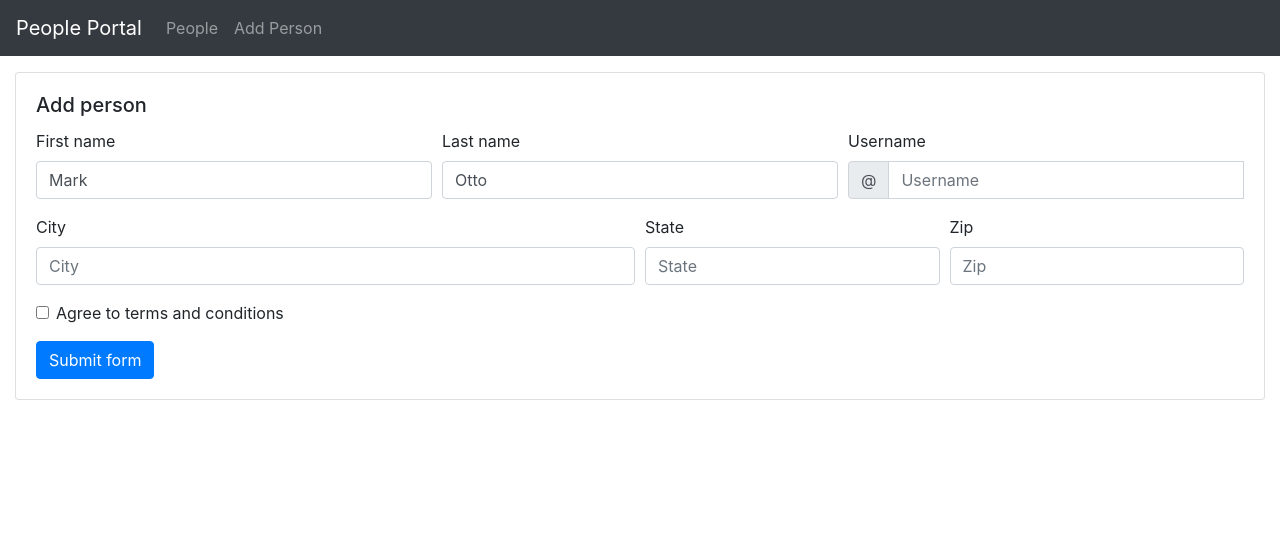
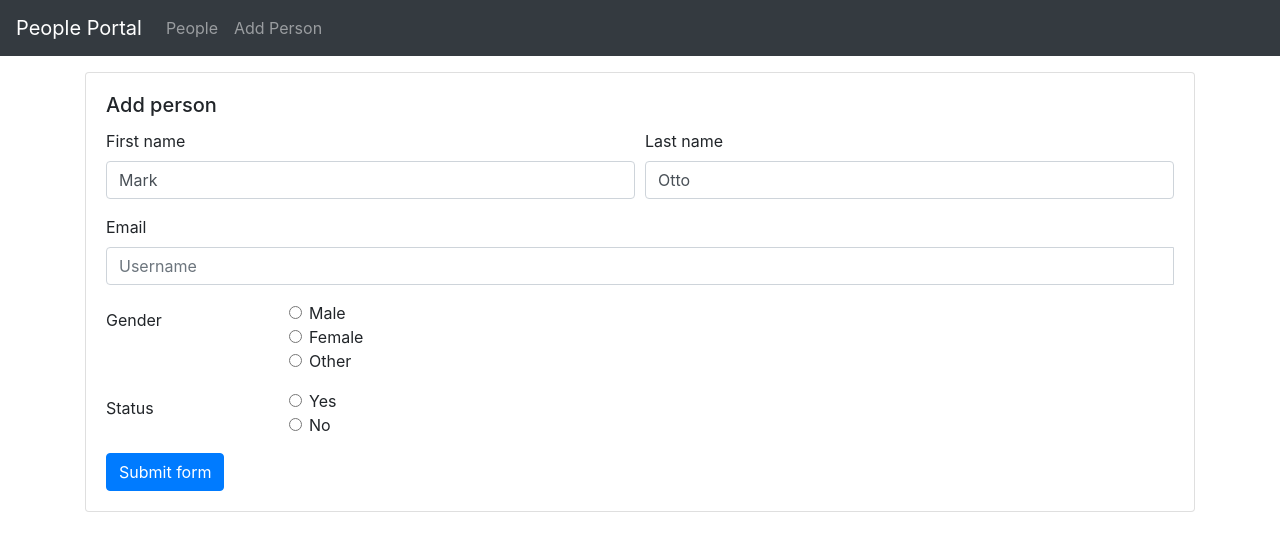
Before and after one commit to alex-auus/PersonPortal, a React (Create React App) app in the folder frontend/: page /add-person in a window 1280 px wide. Shown: the top 548 px of the page. Built offline with nearby package versions, Linux system fonts and the light colour scheme.

Commit message:
removed strict mode. fleshed out form

```diff
--- a/frontend/src/App.tsx
+++ b/frontend/src/App.tsx
@@ -17,7 +17,7 @@ const App: React.FC = () => {
   return (
     <>
       <Navigation />
-      <Container className="main-container" fluid>
+      <Container className="main-container">
         <Row>
           <Col>
             <Switch>
--- a/frontend/src/index.tsx
+++ b/frontend/src/index.tsx
@@ -6,11 +6,9 @@ import * as serviceWorker from "./serviceWorker";
 import { BrowserRouter } from "react-router-dom";
 
 ReactDOM.render(
-  <React.StrictMode>
-    <BrowserRouter>
-      <App />
-    </BrowserRouter>
-  </React.StrictMode>,
+  <BrowserRouter>
+    <App />
+  </BrowserRouter>,
   document.getElementById("root")
 );
 
--- a/frontend/src/pages/add-person/add-person.component.tsx
+++ b/frontend/src/pages/add-person/add-person.component.tsx
@@ -2,6 +2,7 @@ import React, { useState } from "react";
 
 import Form from "react-bootstrap/Form";
 import Col from "react-bootstrap/Col";
+import Row from "react-bootstrap/Row";
 import InputGroup from "react-bootstrap/InputGroup";
 import Button from "react-bootstrap/Button";
 import Card from "react-bootstrap/Card";
@@ -25,7 +26,7 @@ const AddPersonPage = () => {
         <Card.Title>Add person</Card.Title>
         <Form noValidate validated={validated} onSubmit={handleSubmit}>
           <Form.Row>
-            <Form.Group as={Col} md="4" controlId="validationCustom01">
+            <Form.Group as={Col} md="6" controlId="validationCustom01">
               <Form.Label>First name</Form.Label>
               <Form.Control
                 required
@@ -35,7 +36,7 @@ const AddPersonPage = () => {
               />
               <Form.Control.Feedback>Looks good!</Form.Control.Feedback>
             </Form.Group>
-            <Form.Group as={Col} md="4" controlId="validationCustom02">
+            <Form.Group as={Col} md="6" controlId="validationCustom02">
               <Form.Label>Last name</Form.Label>
               <Form.Control
                 required
@@ -45,14 +46,11 @@ const AddPersonPage = () => {
               />
               <Form.Control.Feedback>Looks good!</Form.Control.Feedback>
             </Form.Group>
-            <Form.Group as={Col} md="4" controlId="validationCustomUsername">
-              <Form.Label>Username</Form.Label>
+            <Form.Group as={Col} md="12" controlId="validationCustomUsername">
+              <Form.Label>Email</Form.Label>
               <InputGroup>
-                <InputGroup.Prepend>
-                  <InputGroup.Text id="inputGroupPrepend">@</InputGroup.Text>
-                </InputGroup.Prepend>
                 <Form.Control
-                  type="text"
+                  type="email"
                   placeholder="Username"
                   aria-describedby="inputGroupPrepend"
                   required
@@ -63,15 +61,63 @@ const AddPersonPage = () => {
               </InputGroup>
             </Form.Group>
           </Form.Row>
-          <Form.Row>
-            <Form.Group as={Col} md="6" controlId="validationCustom03">
-              <Form.Label>City</Form.Label>
-              <Form.Control type="text" placeholder="City" required />
-              <Form.Control.Feedback type="invalid">
-                Please provide a valid city.
-              </Form.Control.Feedback>
+          <fieldset>
+            <Form.Group as={Row}>
+              <Form.Label as="legend" column sm={2}>
+                Gender
+              </Form.Label>
+              <Col sm={10}>
+                <Form.Check
+                  type="radio"
+                  label="Male"
+                  name="genderRadios"
+                  id="formHorizontalRadios1"
+                />
+                <Form.Check
+                  type="radio"
+                  label="Female"
+                  name="genderRadios"
+                  id="formHorizontalRadios2"
+                />
+                <Form.Check
+                  type="radio"
+                  label="Other"
+                  name="genderRadios"
+                  id="formHorizontalRadios3"
+                />
+              </Col>
             </Form.Group>
-            <Form.Group as={Col} md="3" controlId="validationCustom04">
+          </fieldset>
+          <fieldset>
+            <Form.Group as={Row}>
+              <Form.Label as="legend" column sm={2}>
+                Status
+              </Form.Label>
+              <Col sm={10}>
+                <Form.Check
+                  type="radio"
+                  label="Yes"
+                  name="statusRadios"
+                  id="statusRadios1"
+                />
+                <Form.Check
+                  type="radio"
+                  label="No"
+                  name="statusRadios"
+                  id="statusRadios2"
+                />
+              </Col>
+            </Form.Group>
+          </fieldset>
+          <Button type="submit">Submit form</Button>
+        </Form>
+      </Card.Body>
+    </Card>
+  );
+};
+
+/*
+   <Form.Group as={Col} md="3" controlId="validationCustom04">
               <Form.Label>State</Form.Label>
               <Form.Control type="text" placeholder="State" required />
               <Form.Control.Feedback type="invalid">
@@ -92,12 +138,6 @@ const AddPersonPage = () => {
               label="Agree to terms and conditions"
               feedback="You must agree before submitting."
             />
-          </Form.Group>
-          <Button type="submit">Submit form</Button>
-        </Form>
-      </Card.Body>
-    </Card>
-  );
-};
+          </Form.Group>*/
 
 export default AddPersonPage;
```
